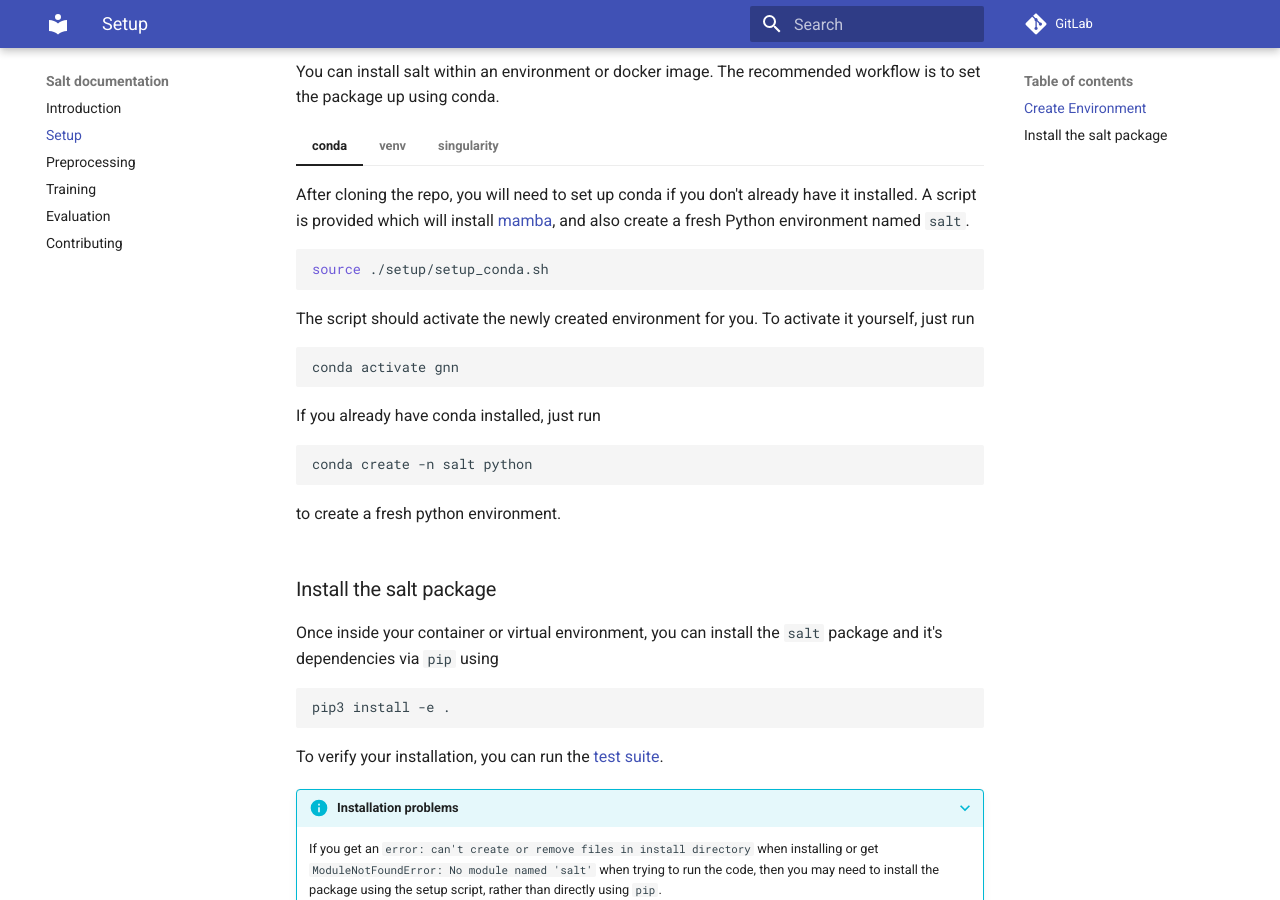
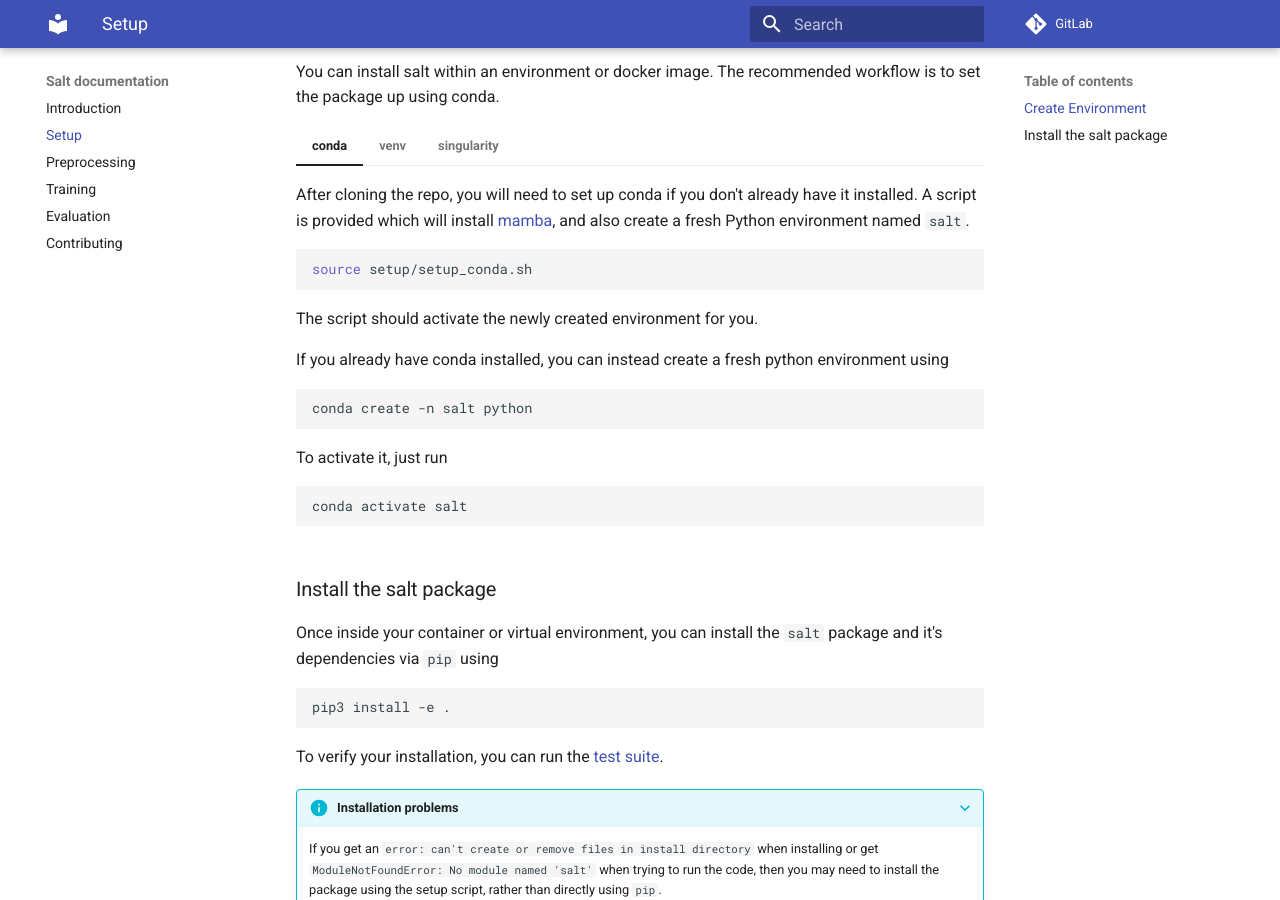
Before and after one commit to umami-hep/salt, an MkDocs documentation site: the page built from docs/setup.md, in a window 1280 px wide and 900 px high, scrolled down 418 px. Built offline with MkDocs 1.6.1 and Material for MkDocs 9.7.7, drawn with Linux system fonts in a browser that asks for light colours.

````diff
--- a/docs/setup.md
+++ b/docs/setup.md
@@ -4,6 +4,7 @@ To use the framework, you can either use the prebuilt docker containers, or crea
 You should set up the package from a powerful machine with access to a GPU.
 
 Start by cloning the repo. If you plan to contribute to the repo, you should work from a [fork](https://docs.gitlab.com/ee/user/project/repository/forking_workflow.html), rather than cloning the below link.
+
 ```bash
 git clone https://gitlab.cern.ch/atlas-flavor-tagging-tools/algorithms/salt.git
 cd salt
@@ -19,23 +20,24 @@ The recommended workflow is to set the package up using conda.
     After cloning the repo, you will need to set up conda if you don't already have it installed.
     A script is provided which will install [mamba](https://mamba.readthedocs.io/en/latest/index.html),
     and also create a fresh Python environment named `salt`.
-    ```bash
-    source ./setup/setup_conda.sh
-    ```
-    The script should activate the newly created environment for you.
-    To activate it yourself, just run
 
     ```bash
-    conda activate gnn
+    source setup/setup_conda.sh
     ```
 
-    If you already have conda installed, just run
+    The script should activate the newly created environment for you.
+
+    If you already have conda installed, you can instead create a fresh python environment using
 
     ```bash
     conda create -n salt python
     ```
 
-    to create a fresh python environment.
+    To activate it, just run
+
+    ```bash
+    conda activate salt
+    ```
 
 === "venv"
 
````
Also changed, not shown: other parts of docs/setup.md (+1 -1 lines), docs/index.md (+1 -1 lines), docs/training.md (+1 -1 lines), 1 other file.
